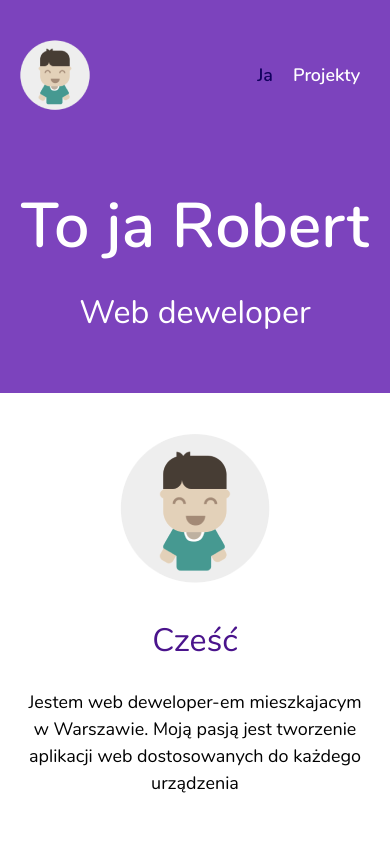
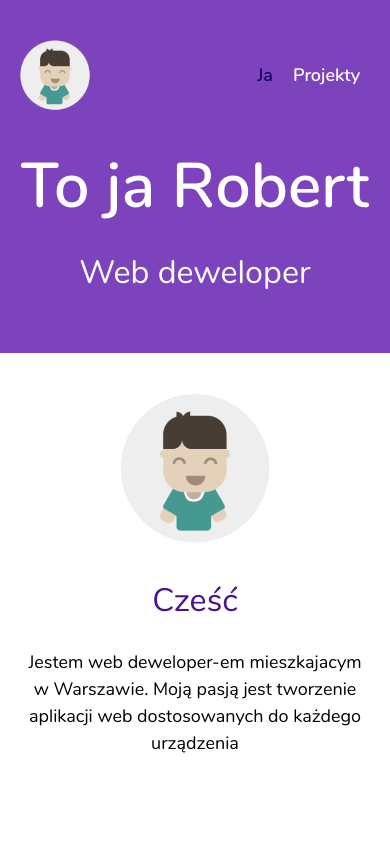
Before and after one commit to Citentel/portfolio-project, a React (Create React App) app: page / in a window 390 px wide. Shown: the top 844 px of the page. Built offline with nearby package versions, Linux system fonts and the light colour scheme.

Commit message:
changed style for mobile device

```diff
--- a/src/components/Header/static/css/index.css
+++ b/src/components/Header/static/css/index.css
@@ -1 +1 @@
-.header{width:100%;padding:40px 0px;display:flex;justify-content:center;background-color:#7c43bd}.header .header__box{max-width:800px;width:100%;display:flex;flex-direction:column;align-items:center;padding:0px 20px;color:#ffffff;text-align:center}.header .header__box .header__box--h1{font-size:63px;line-height:72px;margin:0px 0px 30px}.header .header__box .header__box--p{margin:0px 0px 20px;font-size:32.4px;line-height:41.4px}
+.header{width:100%;padding:40px 0px;display:flex;justify-content:center;background-color:#7c43bd}.header .header__box{max-width:800px;width:100%;display:flex;flex-direction:column;align-items:center;padding:0px 20px;color:#ffffff;text-align:center}.header .header__box .header__box--h1{font-size:63px;line-height:72px;margin:0px 0px 30px}.header .header__box .header__box--p{margin:0px 0px 20px;font-size:32.4px;line-height:41.4px}@media only screen and (max-width:560px){.header{padding:0px 0px 40px}}
--- a/src/components/Header/static/css/index.less
+++ b/src/components/Header/static/css/index.less
@@ -26,4 +26,7 @@
             line-height: @base__font-size * 2.3;
         }
     }
+    @media only screen and (max-width: 560px) {
+        padding: 0px 0px 40px;
+    }
 }
```
